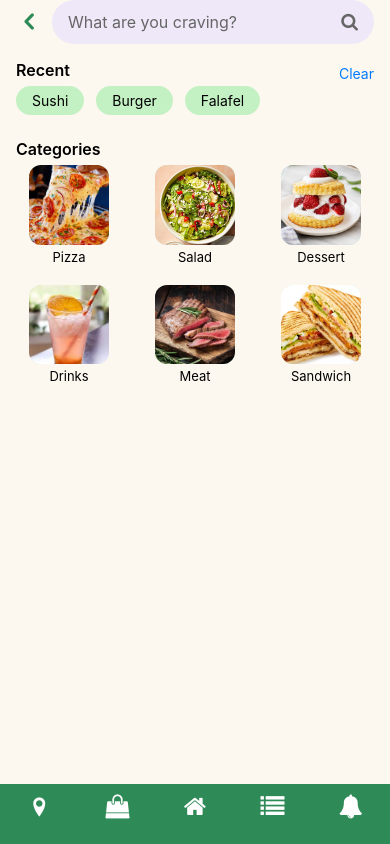
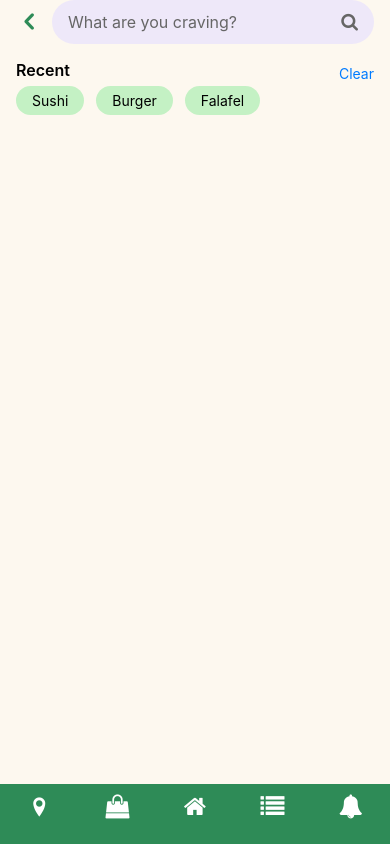
Before and after one commit to EliasXabs/Replate, a React Native app in the folder client/: screen /Search in a window 390 px wide. Built offline with nearby package versions, Linux system fonts and the light colour scheme.

Commit message:
Search bar api link

```diff
--- a/client/screens/SearchScreen.tsx
+++ b/client/screens/SearchScreen.tsx
@@ -22,53 +22,50 @@ type NavigationProp = StackNavigationProp<RootStackParamList>;
 
 /* ---------- constants ---------- */
 const { width: SCREEN_WIDTH } = Dimensions.get('window');
-
 const CARD_SPACE = 20;
 const CARD_SIZE  = Math.min((SCREEN_WIDTH - 16 * 2 - CARD_SPACE * 2) / 3, 120);
 const IMG_SIZE   = CARD_SIZE * 0.75;
-
 const GREEN  = '#2E8B57';
 const BEIGE  = '#fdf8ef';
 const BUBBLE = '#c4f1c4';
 const NAV_BAR_HEIGHT = 60;
 
-/* ---------- stub assets ---------- */
-const CATEGORIES = [
-  { id: 'pizza', label: 'Pizza',    img: require('../assets/pizza.jpg') },
-  { id: 'salad', label: 'Salad',    img: require('../assets/salad.jpg') },
-  { id: 'dess',  label: 'Dessert',  img: require('../assets/dessert.jpg') },
-  { id: 'drk',   label: 'Drinks',   img: require('../assets/drinks.jpg') },
-  { id: 'meat',  label: 'Meat',     img: require('../assets/meat.jpg') },
-  { id: 'sand',  label: 'Sandwich', img: require('../assets/sandwich.jpg') },
-];
-
-/* -------------------------------------------------------------------------- */
 export default function SearchScreen({ navigation }: { navigation: NavigationProp }) {
   const [query, setQuery]     = useState('');
   const [focused, setFocused] = useState(false);
   const [recents, setRecents] = useState<string[]>(['Sushi', 'Burger', 'Falafel']);
   const [results, setResults] = useState<{ id: string; name: string }[]>([]);
 
-  /* mimic backend search --------------- */
-  const fakeFetch = async (term: string) => {
-    await new Promise(r => setTimeout(r, 300));
-    setResults(
-      Array.from({ length: 6 }).map((_, i) => ({
-        id: `rest-${term}-${i}`,
-        name: `${term} Restaurant #${i + 1}`,
-      }))
-    );
-  };
-
   const handleSearch = async (term: string) => {
     const clean = term.trim();
     if (!clean) return;
+
+    // save recent searches
     setRecents(prev => [clean, ...prev.filter(x => x !== clean)].slice(0, 10));
     setQuery(clean);
-    await fakeFetch(clean);
+
+    try {
+      const res = await fetch('http://localhost:5000/api/restaurants');
+      const { restaurants } = await res.json();
+
+      // filter by name
+      const filtered = (restaurants as any[])
+        .filter(r =>
+          r.business_name
+            .toLowerCase()
+            .includes(clean.toLowerCase())
+        )
+        .map(r => ({
+          id: r.id.toString(),
+          name: r.business_name,
+        }));
+
+      setResults(filtered);
+    } catch (err) {
+      console.error('Search failed:', err);
+    }
   };
 
-  /* ---------------------------------------------------------------------- */
   return (
     <SafeAreaView style={styles.safe}>
       <ScrollView
@@ -76,7 +73,7 @@ export default function SearchScreen({ navigation }: { navigation: NavigationPro
         contentContainerStyle={styles.scroll}
         keyboardShouldPersistTaps="handled"
       >
-        {/* ---------- search bar ---------- */}
+        {/* search bar */}
         <View style={styles.searchRow}>
           <TouchableOpacity onPress={() => navigation.goBack()}>
             <Entypo name="chevron-left" size={28} color={GREEN} />
@@ -95,12 +92,17 @@ export default function SearchScreen({ navigation }: { navigation: NavigationPro
               onSubmitEditing={() => handleSearch(query)}
             />
             {!focused && query.length === 0 && (
-              <FontAwesome name="search" size={18} color="#666" style={styles.searchIcon} />
+              <FontAwesome
+                name="search"
+                size={18}
+                color="#666"
+                style={styles.searchIcon}
+              />
             )}
           </View>
         </View>
 
-        {/* ---------- recent ---------- */}
+        {/* recent */}
         <View style={styles.rowBetween}>
           <Text style={styles.sectionTitle}>Recent</Text>
           {recents.length > 0 && (
@@ -109,11 +111,13 @@ export default function SearchScreen({ navigation }: { navigation: NavigationPro
             </TouchableOpacity>
           )}
         </View>
-
-        {recents.length === 0 ? (
-          <Text style={{ color: '#666', marginBottom: 8 }}>No recent searches</Text>
-        ) : (
-          <ScrollView horizontal showsHorizontalScrollIndicator={false} style={{ marginBottom: 8 }}>
+        {recents.length
+          ? (
+            <ScrollView
+              horizontal
+              showsHorizontalScrollIndicator={false}
+              style={{ marginBottom: 8 }}
+            >
               {recents.map(term => (
                 <TouchableOpacity
                   key={term}
@@ -124,31 +128,19 @@ export default function SearchScreen({ navigation }: { navigation: NavigationPro
                 </TouchableOpacity>
               ))}
             </ScrollView>
-        )}
+          )
+          : <Text style={{ color: '#666', marginBottom: 8 }}>No recent searches</Text>
+        }
 
-        {/* ---------- categories ---------- */}
-        <Text style={[styles.sectionTitle, { marginTop: 16 }]}>Categories</Text>
-        <FlatList
-          data={CATEGORIES}
-          keyExtractor={item => item.id}
-          numColumns={3}
-          columnWrapperStyle={{ justifyContent: 'space-between', marginBottom: CARD_SPACE }}
-          scrollEnabled={false}
-          renderItem={({ item }) => (
-            <TouchableOpacity
-              style={styles.card}
-              onPress={() => navigation.navigate('RestaurantList', { category: item.label })}
-            >
-              <Image source={item.img} style={styles.cardImg} />
-              <Text style={styles.cardLabel}>{item.label}</Text>
-            </TouchableOpacity>
-          )}
-        />
+        {/* categories (unchanged) */}
+        {/* … your existing categories FlatList … */}
 
-        {/* ---------- results ---------- */}
+        {/* results */}
         {results.length > 0 && (
           <>
-            <Text style={[styles.sectionTitle, { marginTop: 12 }]}>Restaurants</Text>
+            <Text style={[styles.sectionTitle, { marginTop: 12 }]}>
+              Restaurants
+            </Text>
             <FlatList
               data={results}
               keyExtractor={r => r.id}
@@ -157,7 +149,9 @@ export default function SearchScreen({ navigation }: { navigation: NavigationPro
               renderItem={({ item }) => (
                 <TouchableOpacity
                   style={styles.resultRow}
-                  onPress={() => navigation.navigate('FoodListing', { id: item.id })}
+                  onPress={() =>
+                    navigation.navigate('FoodListing', { id: item.id })
+                  }
                 >
                   <View style={styles.resultThumb} />
                   <Text style={styles.resultText}>{item.name}</Text>
@@ -173,9 +167,6 @@ export default function SearchScreen({ navigation }: { navigation: NavigationPro
   );
 }
 
-/* -------------------------------------------------------------------------- */
-/*                                   styles                                   */
-/* -------------------------------------------------------------------------- */
 const styles = StyleSheet.create({
   safe: { flex: 1, backgroundColor: BEIGE },
   scroll: { paddingHorizontal: 16, paddingBottom: NAV_BAR_HEIGHT + 40 },
@@ -194,7 +185,11 @@ const styles = StyleSheet.create({
   searchInput: { flex: 1, fontSize: 16 },
   searchIcon: { marginLeft: 6 },
 
-  rowBetween: { flexDirection: 'row', justifyContent: 'space-between', alignItems: 'center' },
+  rowBetween: {
+    flexDirection: 'row',
+    justifyContent: 'space-between',
+    alignItems: 'center',
+  },
   sectionTitle: { fontSize: 16, fontWeight: '600', marginBottom: 6 },
   clearText: { color: '#007bff', fontSize: 14 },
 
@@ -208,10 +203,25 @@ const styles = StyleSheet.create({
   bubbleText: { color: '#000', fontSize: 14 },
 
   card: { width: CARD_SIZE, alignItems: 'center' },
-  cardImg: { width: IMG_SIZE, height: IMG_SIZE, borderRadius: 12, backgroundColor: '#cde8de' },
+  cardImg: {
+    width: IMG_SIZE,
+    height: IMG_SIZE,
+    borderRadius: 12,
+    backgroundColor: '#cde8de',
+  },
   cardLabel: { marginTop: 4, fontSize: 13, color: '#000' },
 
-  resultRow: { flexDirection: 'row', alignItems: 'center', marginBottom: 12 },
-  resultThumb: { width: 50, height: 50, backgroundColor: '#d8eee5', borderRadius: 8, marginRight: 12 },
+  resultRow: {
+    flexDirection: 'row',
+    alignItems: 'center',
+    marginBottom: 12,
+  },
+  resultThumb: {
+    width: 50,
+    height: 50,
+    backgroundColor: '#d8eee5',
+    borderRadius: 8,
+    marginRight: 12,
+  },
   resultText: { fontSize: 16 },
 });
```
Lines whose indentation alone changed are shown as unchanged.
